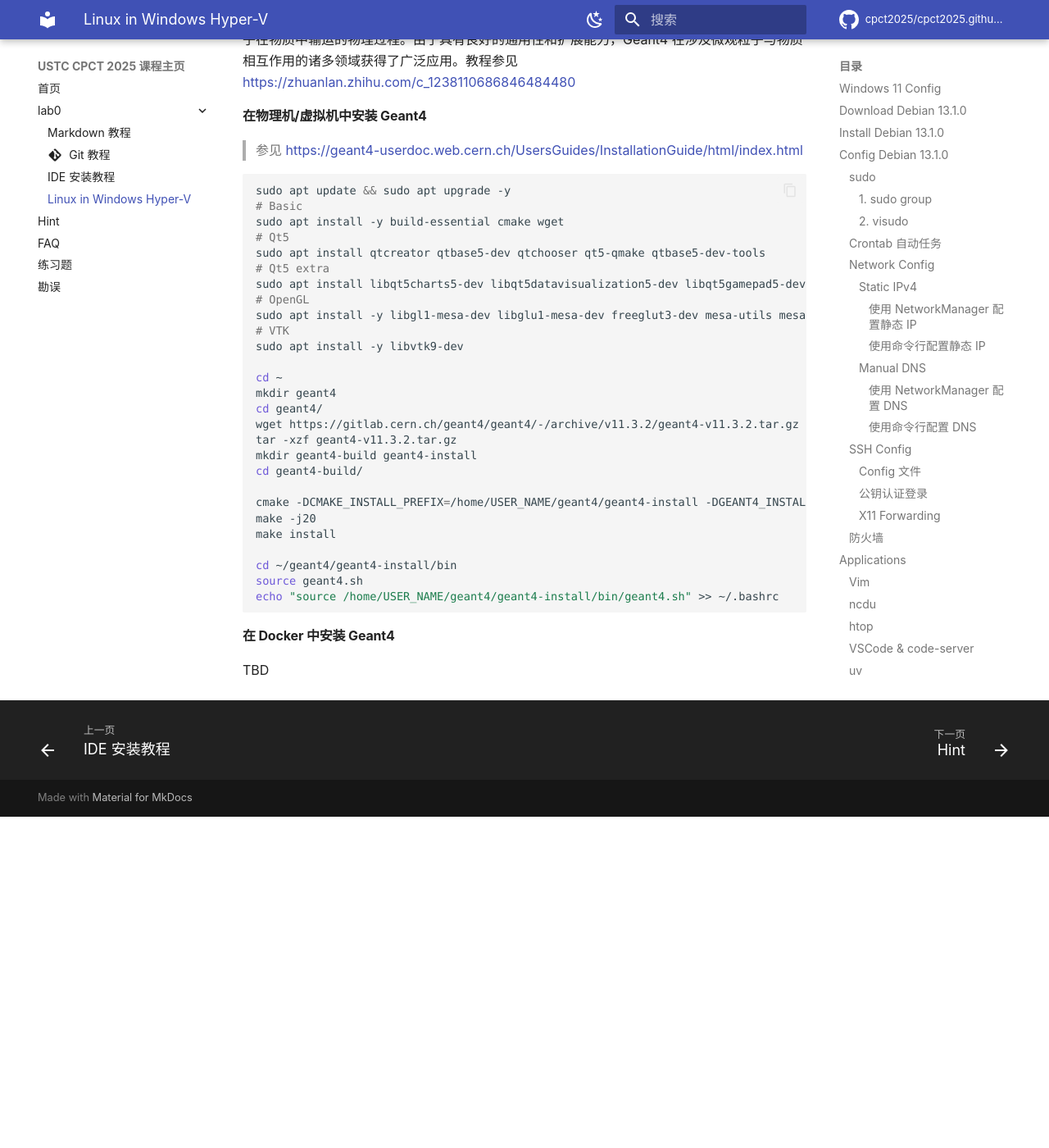
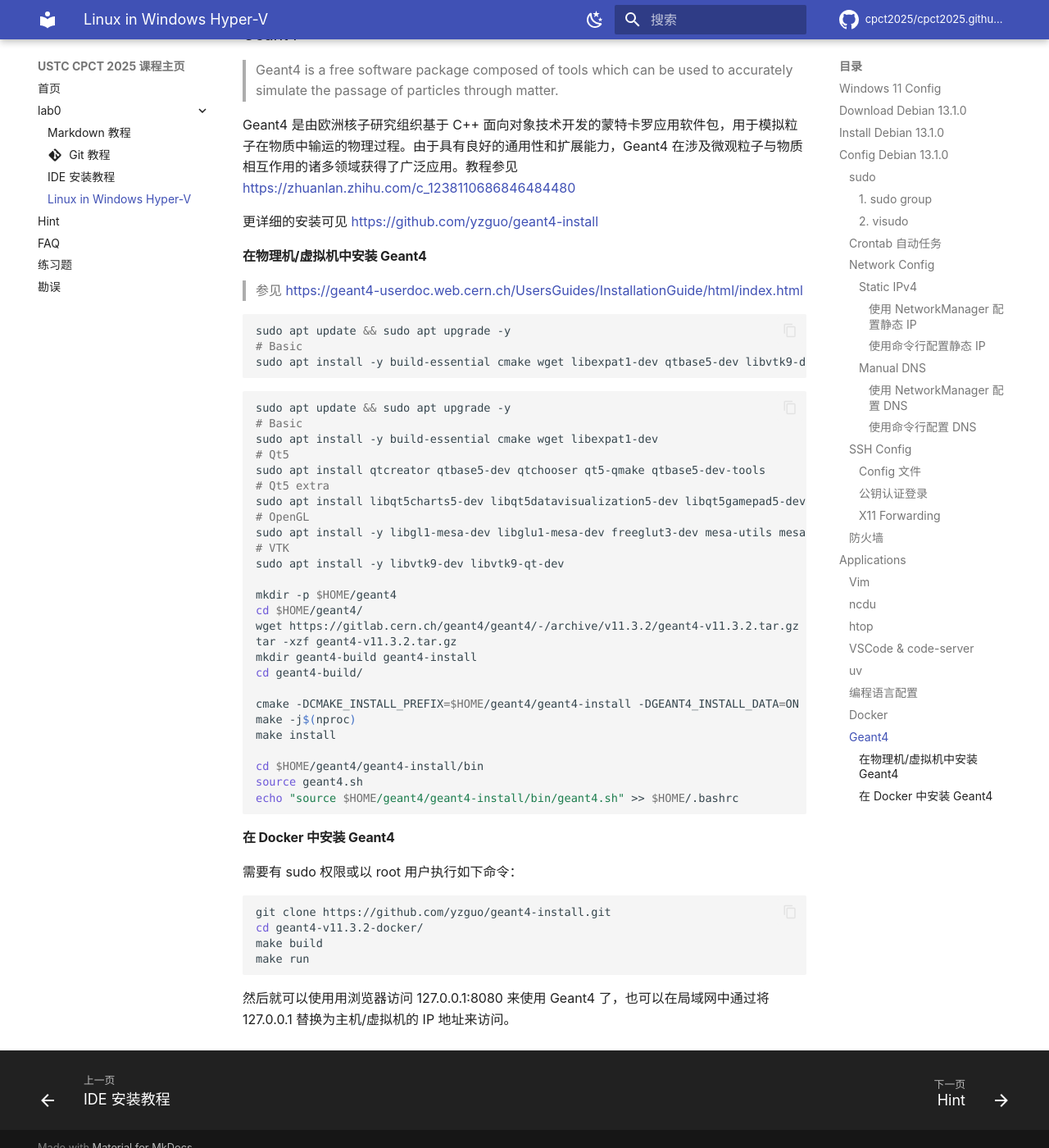
Before and after one commit to cpct2025/cpct2025.github.io, an MkDocs documentation site: the page built from docs/lab0/linux.md, in a window 1280 px wide and 1400 px high, scrolled down 8348 px. Shown: the whole window at 82% size. Built offline with MkDocs 1.6.1 and Material for MkDocs 9.7.7, drawn with Linux system fonts in a browser that asks for light colours; comment, search, counter and statistics services are not loaded; before the commit the page ends 9344 px from its top, so only the background shows below that; some of the changed text lies outside the part shown.

Commit message:
Nearly done.

````diff
--- a/docs/lab0/linux.md
+++ b/docs/lab0/linux.md
@@ -1,6 +1,6 @@
 # Debian 13.1.0 on Windows 11 Hyper-V - from download to installation, config and applications
 
-!!! Warning "本文尚未完成，不是正式版本"
+!!! Warning "本文已基本完成，尚需审阅和校对"
 
 > 本文第一部分适用于 Windows 11 各种版本安装 Debian 13.1.0 虚拟机。教程只说操作，一般不讲为什么，可自行查阅资料。
 >
@@ -30,7 +30,7 @@
 
 ## Config Debian 13.1.0
 
-> 约定：`USER_NAME` 为在用户命令行 Shell 中执行 `whoami` 命令后返回的结果，即用户名。
+> 约定：`USER_NAME` 为在用户命令行 Shell 中执行 `whoami` 或 `echo $USER` 命令后返回的结果，即用户名；`HOME` 为在用户命令行 Shell 中执行 `echo $HOME` 命令后返回的结果。
 
 ???+ question "命令行 Shell 是什么？在哪里打开？"
 
@@ -347,6 +347,10 @@
 # wget -qO- https://astral.sh/uv/install.sh | sh
 ```
 
+### 编程语言配置
+
+参见 <https://101.lug.ustc.edu.cn/Ch07/>
+
 ### Docker
 
 参见 <https://101.lug.ustc.edu.cn/Ch08/>
@@ -390,6 +394,8 @@
 
 Geant4 是由欧洲核子研究组织基于 C++ 面向对象技术开发的蒙特卡罗应用软件包，用于模拟粒子在物质中输运的物理过程。由于具有良好的通用性和扩展能力，Geant4 在涉及微观粒子与物质相互作用的诸多领域获得了广泛应用。教程参见 <https://zhuanlan.zhihu.com/c_1238110686846484480>
 
+更详细的安装可见 <https://github.com/yzguo/geant4-install>
+
 #### 在物理机/虚拟机中安装 Geant4
 
 > 参见 <https://geant4-userdoc.web.cern.ch/UsersGuides/InstallationGuide/html/index.html>
@@ -397,33 +403,47 @@
 ```bash
 sudo apt update && sudo apt upgrade -y
 # Basic
-sudo apt install -y build-essential cmake wget
+sudo apt install -y build-essential cmake wget libexpat1-dev qtbase5-dev libvtk9-dev libvtk9-qt-dev
+```
+
+```bash
+sudo apt update && sudo apt upgrade -y
+# Basic
+sudo apt install -y build-essential cmake wget libexpat1-dev
 # Qt5
 sudo apt install qtcreator qtbase5-dev qtchooser qt5-qmake qtbase5-dev-tools
 # Qt5 extra
-sudo apt install libqt5charts5-dev libqt5datavisualization5-dev libqt5gamepad5-dev libqt5gstreamer-dev libqt5networkauth5-dev libqt5opengl5-dev libqt5remoteobjects5-dev libqt5scxml5-dev libqt5sensors5-dev libqt5serialbus5-dev libqt5serialport5-dev libqt5svg5-dev libqt5texttospeech5-dev libqt5virtualkeyboard5-dev libqt5waylandclient5-dev libqt5waylandcompositor5-dev libqt5webkit5-dev libqt5webchannel5-dev libqt5websockets5-dev libqt5webview5-dev libqt5x11extras5-dev libqt5xmlpatterns5-dev
+sudo apt install libqt5charts5-dev libqt5datavisualization5-dev libqt5gamepad5-dev libqt5networkauth5-dev libqt5opengl5-dev libqt5sensors5-dev libqt5serialport5-dev libqt5svg5-dev libqt5texttospeech5-dev libqt5virtualkeyboard5-dev libqt5waylandclient5-dev libqt5waylandcompositor5-dev libqt5webchannel5-dev libqt5websockets5-dev libqt5webview5-dev libqt5x11extras5-dev libqt5xmlpatterns5-dev
 # OpenGL
 sudo apt install -y libgl1-mesa-dev libglu1-mesa-dev freeglut3-dev mesa-utils mesa-common-dev libglew-dev libglfw3-dev
 # VTK
-sudo apt install -y libvtk9-dev
+sudo apt install -y libvtk9-dev libvtk9-qt-dev
 
-cd ~
-mkdir geant4
-cd geant4/
+mkdir -p $HOME/geant4
+cd $HOME/geant4/
 wget https://gitlab.cern.ch/geant4/geant4/-/archive/v11.3.2/geant4-v11.3.2.tar.gz
 tar -xzf geant4-v11.3.2.tar.gz
 mkdir geant4-build geant4-install
 cd geant4-build/
 
-cmake -DCMAKE_INSTALL_PREFIX=/home/USER_NAME/geant4/geant4-install -DGEANT4_INSTALL_DATA=ON -DGEANT4_USE_QT=ON -DGEANT4_USE_VTK=ON /home/USER_NAME/geant4/geant4-v11.3.2
-make -j20
+cmake -DCMAKE_INSTALL_PREFIX=$HOME/geant4/geant4-install -DGEANT4_INSTALL_DATA=ON -DGEANT4_USE_QT=ON -DGEANT4_USE_VTK=ON $HOME/geant4/geant4-v11.3.2
+make -j$(nproc)
 make install
 
-cd ~/geant4/geant4-install/bin
+cd $HOME/geant4/geant4-install/bin
 source geant4.sh
-echo "source /home/USER_NAME/geant4/geant4-install/bin/geant4.sh" >> ~/.bashrc
+echo "source $HOME/geant4/geant4-install/bin/geant4.sh" >> $HOME/.bashrc
 ```
 
 #### 在 Docker 中安装 Geant4
 
-TBD
+需要有 sudo 权限或以 root 用户执行如下命令：
+
+```bash
+git clone https://github.com/yzguo/geant4-install.git
+cd geant4-v11.3.2-docker/
+make build
+make run
+```
+
+然后就可以使用用浏览器访问 127.0.0.1:8080 来使用 Geant4 了，也可以在局域网中通过将 127.0.0.1 替换为主机/虚拟机的 IP 地址来访问。
````
